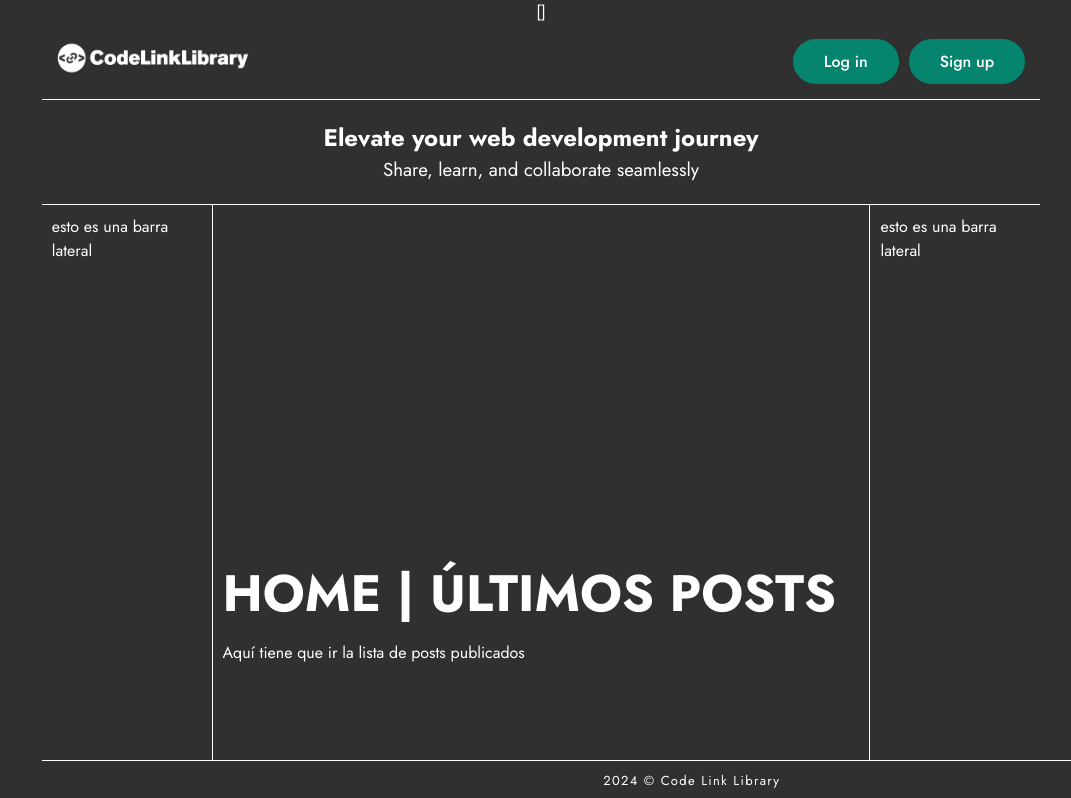
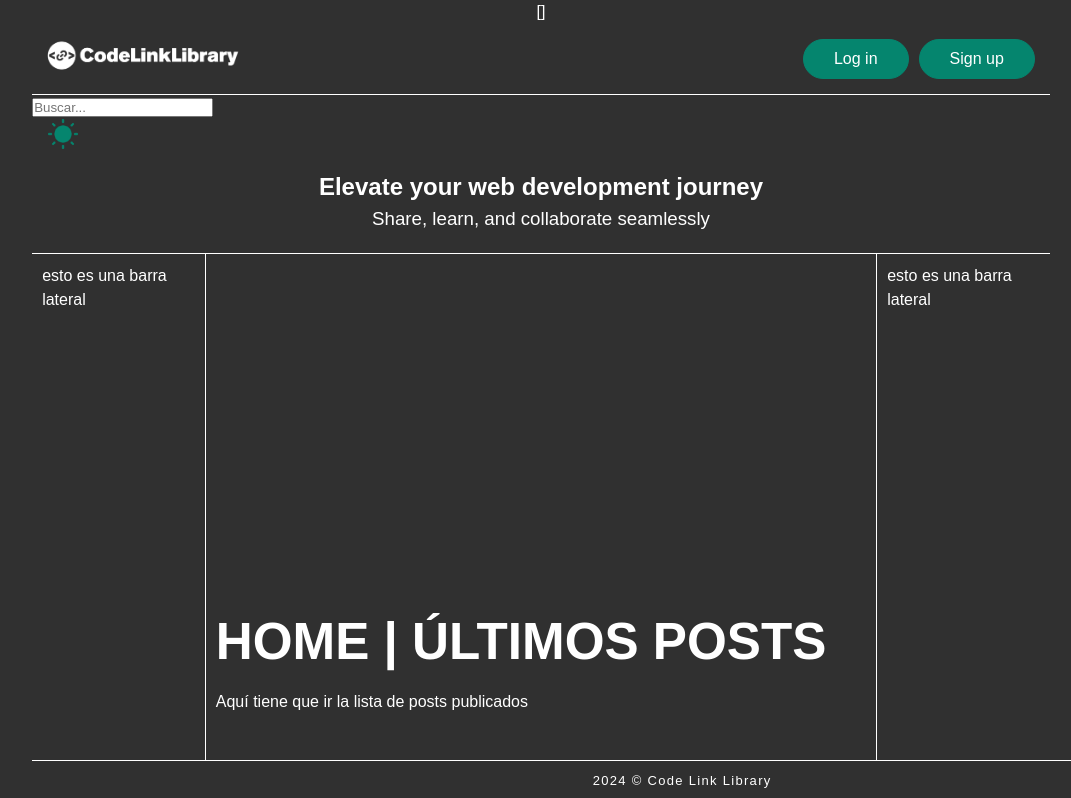
Before and after one commit to helenartola/codeLinkLibraryFront, a React (Vite) app: page / in a window 1280 px wide. Shown: the top 798 px of the page, without its empty margins (99-1170 px from the left). Built offline with nearby package versions, Linux system fonts and the light colour scheme.

Commit message:
Buscador y cambio de tema.
Añadido buscador y cambio de tema a claro/oscuro más importación en App.jsx

```diff
--- a/src/App.jsx
+++ b/src/App.jsx
@@ -1,5 +1,7 @@
 import "./App.css";
 import { Routes, Route } from "react-router-dom";
+import Buscador from './components/buscador/Buscador';
+import ThemeSwitcher from './components/temaclaroscuro/ThemeSwitcher';
 import Footer from "./components/footer/Footer";
 import Header from "./components/header/Header";
 import HomePage from "./pages/homepage/HomePage";
@@ -9,10 +11,19 @@ import PostPage from "./pages/postpage/PostPage";
 import NotFoundPage from "./pages/notfoundpage/NotFoundPage";
 
 function App() {
+  // Datos para la búsqueda
+  const searchData = [];
+
   return (
     <>
       <main className="main-container">
         <Header />
+
+        {/* Componente Buscador para realizar búsquedas estáticas */}
+        <Buscador data={searchData} />
+
+        {/* Componente ThemeSwitcher para cambiar entre modos claro y oscuro */}
+        <ThemeSwitcher />
 
         <div className="description">
           <h2>Elevate your web development journey </h2>
--- a/src/components/buscador/Buscador.jsx
+++ b/src/components/buscador/Buscador.jsx
@@ -0,0 +1,51 @@
+// Importado useState desde 'react' para gestionar el estado del componente
+import { useState } from 'react';
+
+// Definir el componente funcional Buscador que toma un prop "data"
+const Buscador = ({ data }) => {
+  // Estado para almacenar el término de búsqueda
+  const [searchTerm, setSearchTerm] = useState('');
+
+  // Estado para almacenar los resultados de la búsqueda
+  const [searchResults, setSearchResults] = useState([]);
+
+  // Función que se ejecuta cada vez que el usuario escribe en la caja de búsqueda
+  const handleSearch = (e) => {
+    // Obtener el término de búsqueda del evento
+    const term = e.target.value;
+
+    // Actualizar el estado con el nuevo término de búsqueda
+    setSearchTerm(term);
+
+    // Filtrar los resultados basados en el término de búsqueda
+    const filteredResults = data.filter(item =>
+      item.toLowerCase().includes(term.toLowerCase())
+    );
+
+    // Actualizar el estado con los resultados filtrados
+    setSearchResults(filteredResults);
+  };
+
+  // Renderizar la interfaz del componente
+  return (
+    <div>
+      {/* Input para que el usuario escriba el término de búsqueda */}
+      <input
+        type="text"
+        placeholder="Buscar..."
+        value={searchTerm}
+        onChange={handleSearch}
+      />
+
+      {/* Lista de resultados de la búsqueda */}
+      <ul>
+        {searchResults.map((result, index) => (
+          <li key={index}>{result}</li>
+        ))}
+      </ul>
+    </div>
+  );
+};
+
+// Exportar el componente Buscador para que pueda ser utilizado en otros archivos
+export default Buscador;
--- /dev/null
+++ b/src/components/temaclaroscuro/ThemeSwitcher.css
@@ -0,0 +1,40 @@
+/* Estilos para el botón de cambio de tema */
+.theme-switcher {
+  background-color: transparent;
+  color: #fff;
+  padding: 8px 16px;
+  border: none;
+  cursor: pointer;
+  font-size: 16px;
+  display: flex;
+  align-items: center;
+}
+
+.small-icon {
+  /* Tamaño más pequeño para las imágenes en el botón */
+  width: 30px;
+  height: 30px;
+}
+
+body {
+  margin: 0;
+  padding: 0;
+  font-family: Arial, sans-serif;
+  display: flex;
+  flex-direction: column;
+  min-height: 100%;
+}
+
+/* Estilos para el modo claro */
+body.light-mode {
+  background-color: white;
+  color: #333;
+  /* Añadimos regla para anular el fondo oscuro de app.css */
+  background-color: initial;
+}
+
+/* Estilos para el modo oscuro */
+body.dark-mode {
+  background-color: #2c3e50;
+  color: #fff;
+}
--- /dev/null
+++ b/src/components/temaclaroscuro/ThemeSwitcher.jsx
@@ -0,0 +1,35 @@
+import { useState, useEffect } from 'react';
+import './ThemeSwitcher.css';
+
+const ThemeSwitcher = () => {
+  // Estado para el modo claro/oscuro
+  const [isDarkMode, setIsDarkMode] = useState(false);
+
+  // Función para alternar entre modos claro y oscuro
+  const toggleDarkMode = () => {
+    setIsDarkMode((prevMode) => !prevMode);
+  };
+
+  // Efecto para aplicar los estilos según el modo claro/oscuro
+  useEffect(() => {
+    // Modifica la clase del body para aplicar estilos a toda la página
+    document.body.classList.toggle('dark-mode', isDarkMode);
+  }, [isDarkMode]);
+
+  return (
+    // Botón para cambiar entre modos claro y oscuro
+    <button
+      onClick={toggleDarkMode}
+      className={`theme-switcher ${isDarkMode ? 'dark' : 'light'} small-icon`}
+    >
+      {/* Sustituidos los emoji por imágenes con lógica invertida */}
+      <img
+        src={isDarkMode ? '/luna.png' : '/sol.png'}
+        alt={isDarkMode ? 'luna' : 'sol'}
+        className="small-icon"
+      />
+    </button>
+  );
+};
+
+export default ThemeSwitcher;
```
